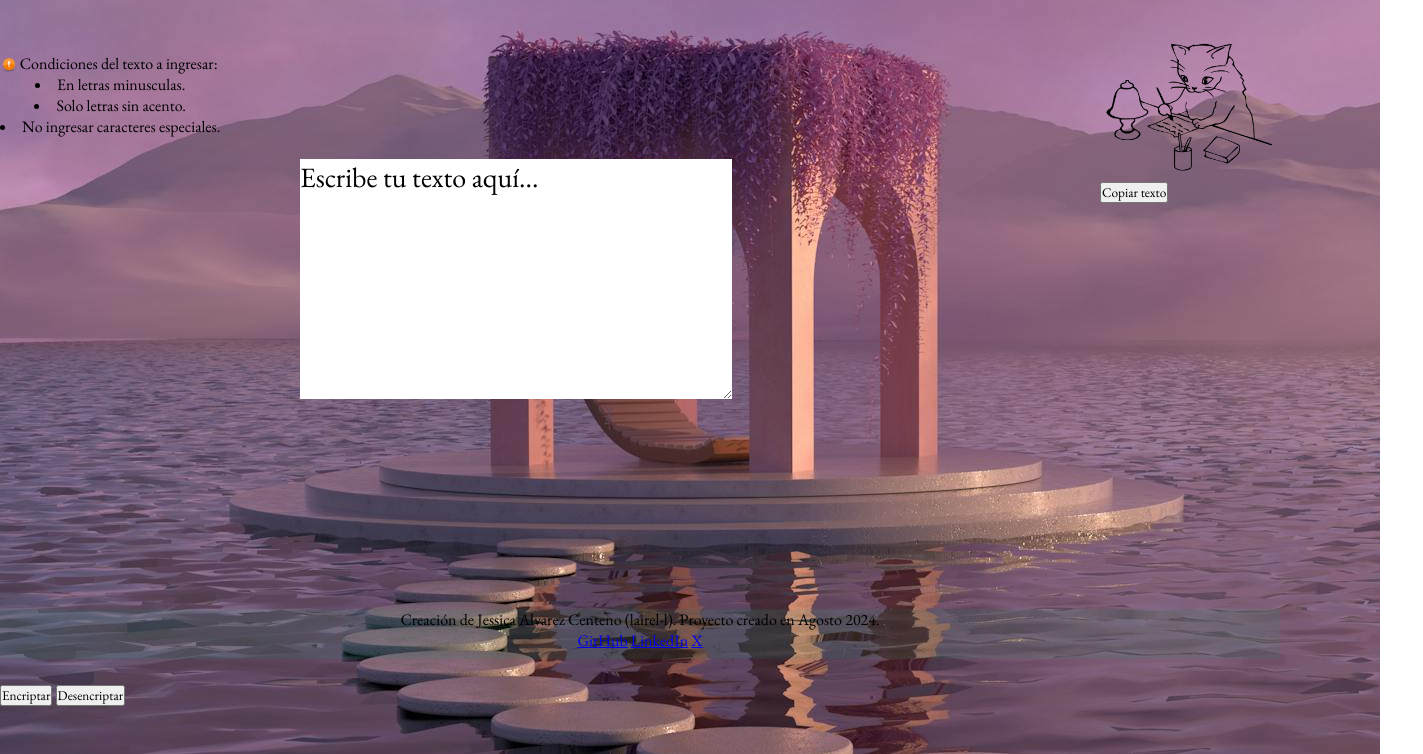
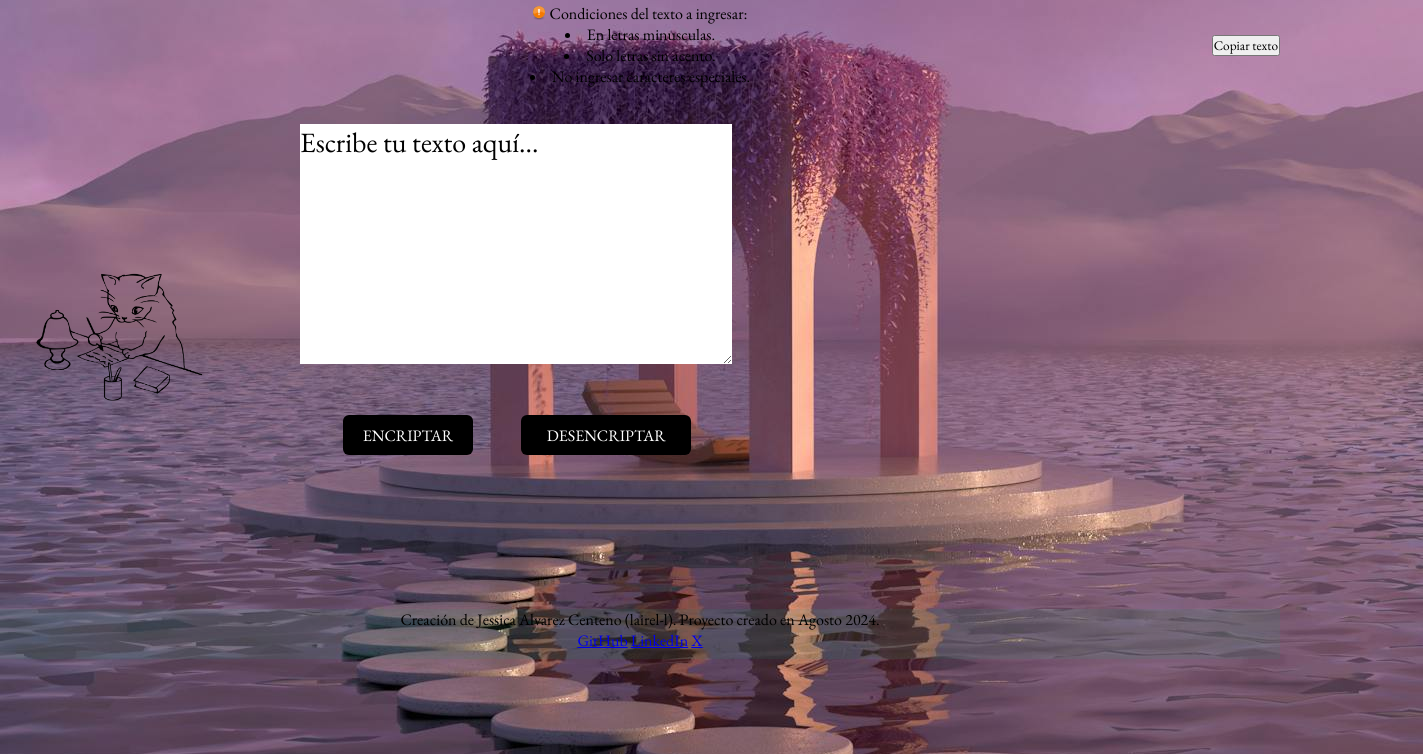
Before and after one commit to Lairel-l/encriptador-de-texto, a plain HTML site: page index.html in a window 1280 px wide. Shown: the part 136-890 px from the top of the page, 1423 px wide, since content can reach past the window. Drawn offline with nearby package versions, Linux system fonts and the light colour scheme.

Commit message:
Diseño de botones encrip/desencrip

```diff
--- a/index.html
+++ b/index.html
@@ -13,8 +13,6 @@
     <header> <!--Encabezado-->
             <img class="logo" src="imagenes/cat-eye.png" width="80" alt="logo">
             <h1 id="titulo">Transforma Tu Mensaje en Un Código Secreto!</h1>
-    </header>
-    <main>
             <section class="seccion1">
                 <div id="grupo-condicion">
                     <img class="exclamacion" src="imagenes/signo-exclamacion.png" width="12" alt="exclamacion"/>
@@ -23,6 +21,10 @@
                     <li>En letras minusculas.</li><li>Solo letras sin acento.</li>
                     <li>No ingresar caracteres especiales.</li></p>
                 </div>
+            </section>
+    </header>
+    <main>
+        <section class="seccion2">
             <div class="escribir"> <!--Apartado del cuadro donde el usuario ingresa el texto-->
                 <textarea class="caja-escribir" cols="60" rows="25" id="placeholder" placeholder="Escribe tu texto aquí..."></textarea>
             </div>
@@ -31,7 +33,7 @@
                 <button class="desencriptar"><span>Desencriptar</span></button>
             </div>
         </section>
-        <section class="seccion2"><!--Área de mostrar texto despues de selección-->
+        <section class="seccion3"><!--Área de mostrar texto despues de selección-->
             <div class="imagen">
                 <img src="imagenes/encriptando.png" width="180"/>
             </div>
--- a/styles.css
+++ b/styles.css
@@ -9,7 +9,7 @@ body {
     background-image: url(/imagenes/paisaje-rosapastel.jpg); /*Fondo*/
 }
 
-/*Encabezado*/
+                /*--------Encabezado--------*/
 header {
     width: 100%;
     height: 170px; /*Separación del top al main*/
@@ -29,19 +29,10 @@ header {
     width: calc(100% - 228px);
 }
 
-/*Contenido y función*/
-main{
-    position: absolute;
-    width: 100%;
-    height: 90%;
-    display: flex; /*División de secciones*/
-    justify-content: space-between;
-}
-
-/*sección 1*/
+    /*----------------------sección 1----------------------*/
 .exclamacion{
     position: absolute;
-    top: 24px;
+    top: 142px;
 }
 
 #condiciones{
@@ -52,16 +43,25 @@ main{
 }
 
 #grupo-condicion{
-    text-align: center; /*no se alinea el texto, invertigar porque*/
-    height: calc(100% - 70px); /*no se mueve y ajusta el texto, averiguar porque*/
+    text-align: center;
+    height: calc(100% - 70px);
 }
 
+                /*--------Contenido y función----------*/
+main{
+    position: absolute;
+    width: 100%;
+    height: 90%;
+    display: flex; /*División de secciones*/
+    justify-content: space-between;
+}
 
-    /*Escribir texto*/
+      /*----------------------Sección 2----------------------*/
+    /*caja*/
 .escribir{
     position: absolute;
     left: 200px;
-    top: 125px;
+    top: 90px;
     padding-left: 100px;
     width: 1080px;
     height: 60px;
@@ -75,7 +75,7 @@ main{
     cursor: text;
     color: rgb(149, 205, 255); /*comprobar color, es color de texto al escribir*/
     font-size: 28px;
-    font-weight: 400px; /*no recuerdo para que es, buscar*/
+    font-weight: 400px;
     font-family: "EB Garamond", serif;
 }
 
@@ -83,7 +83,141 @@ main{
     color: black;/*aliceblue;*/
 }
 
-/*Pie de Página*/
+
+
+            /*-------Botones encriptado-desencriptado--------*/
+.encriptar-desencriptar-botones{
+    position: absolute;
+    padding-top: 256px;
+    left: 243px;
+    top: 125px;
+    padding-left: 100px;
+    width: 1080px;
+    height: 60px;
+}
+    /*diseño de los botones*/
+.encriptar{
+    /*alineacion*/
+    display: inline-flex;
+    align-items: center;
+    justify-content: center;
+
+    width: 130px;
+    height: 40px;
+    background: black; /*fondo del boton*/
+    color: white; /*color de letra*/
+    font-size: 16px;
+    font-weight: 400px;
+    border: none;
+    cursor: pointer;
+    border-radius: 6px;
+    margin-right: 45px;
+    text-transform: uppercase; /*texto en mayuscula*/
+    transition: .3s ease all; /*tiempo de animación*/
+    /*aspectos para la animación*/
+    position: relative;
+    overflow: hidden; /*la capa se adapte al botón*/
+}
+/*animación del botón encriptar*/
+.encriptar::after{
+    content: "";
+    width: 1px;
+    height: 1px;
+    background: none; /*no se vea el color*/
+    position: absolute;
+    z-index: 1;
+    top: 50%;
+    left: 50%;
+    transition: .3s ease-in-out all; /*entrar despacio*/
+    border-radius: 100px;
+    transform-origin: center;
+}
+.encriptar span{
+    position: relative;
+    z-index: 2;
+    transition: .3s ease all;
+}
+.encriptar:hover::after{
+    transform: scale(135); /*i.e. cambia de tamaño*/
+    background: tomato; /*color de prueba*/
+}
+
+.desencriptar{
+    display: inline-flex;
+    align-items: center;
+    justify-content: center;
+    width: 170px;
+    height: 40px;
+    background: black;
+    color: white;
+    font-size: 16px;
+    font-weight: 400px;
+    border: none;
+    cursor: pointer;
+    border-radius: 6px;
+    text-transform: uppercase;
+    transition: .3s ease all;
+    /*aspectos para la animación*/
+    position: relative;
+    overflow: hidden;
+}
+/*animación del botón desencriptar*/
+.desencriptar::after{
+    content: "";
+    width: 1px;
+    height: 1px;
+    background: none; /*no se vea el color*/
+    position: absolute;
+    z-index: 1;
+    top: 50%;
+    left: 50%;
+    transition: .3s ease-in-out all; /*entrar despacio*/
+    border-radius: 100px;
+    transform-origin: center;
+}
+.desencriptar span{
+    position: relative;
+    z-index: 2;
+    transition: .3s ease all;
+}
+.desencriptar:hover::after{
+    transform: scale(173); /*i.e. cambia de tamaño*/
+    background: tomato; /*color de prueba*/
+}
+
+/*----------------------Sección 3----------------------*/
+.seccion3{
+    display: block;
+
+}
+
+.imagen{
+    position: absolute;
+    left: 30px;
+    top: 180px;
+    box-sizing: border-box;
+    padding-top: 50px;
+}
+
+.texto{
+
+}
+
+.texto-encriptado-desencriptado{
+
+}
+
+             /*--------Botón copiar---------*/
+.copiar-boton{
+
+}
+
+.copiar{
+
+}
+
+
+/*----------------------Pie de Página----------------------*/
 footer{
     position:fixed;
     left:0px;
```
Lines whose indentation alone changed are shown as unchanged.
